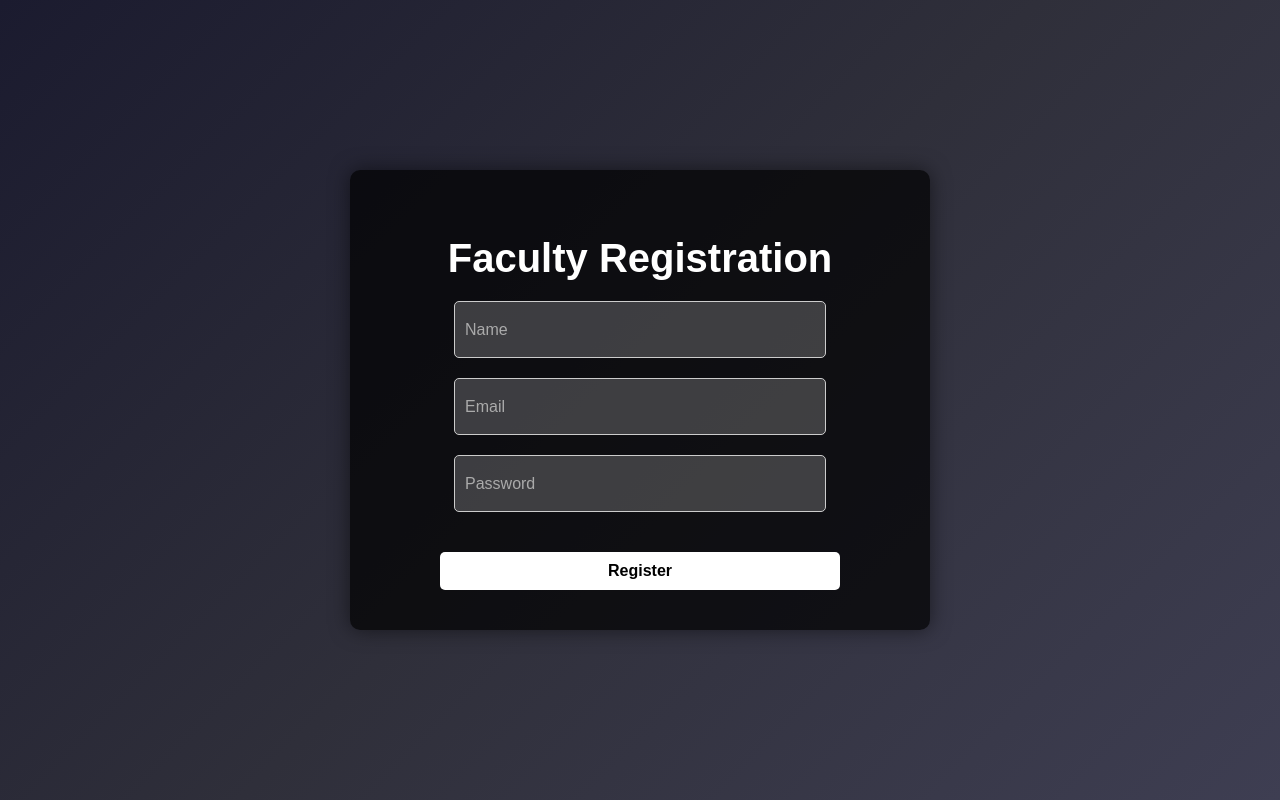
After one commit to KarthikeyanJ04/AcadMaster, a Flask app: template templates/faculty_register.html in a window 1280 px wide. The commit adds this page. Run offline with Flask 3, Linux system fonts and the light colour scheme; the template is opened without the code that fills it, so the values that code supplies are empty.

Commit message:
Faculty register page added

```diff
--- a/app.py
+++ b/app.py
@@ -61,6 +61,15 @@ def initialize_database():
                     university_seat_number VARCHAR(20),
                     subject_code VARCHAR(10),
                     subject_name VARCHAR(100)
+                )
+            """)
+
+            cursor.execute("""
+                CREATE TABLE IF NOT EXISTS faculty (
+                    id INT AUTO_INCREMENT PRIMARY KEY,
+                    name VARCHAR(100),
+                    email VARCHAR(100) UNIQUE,
+                    password VARCHAR(255)
                 )
             """)
 
@@ -303,6 +312,45 @@ def login():
         # Invalid credentials
         return jsonify({'success': False, 'message': 'Invalid email or password.'}), 401
 
+@app.route('/register-faculty', methods=['POST'])
+def register_faculty():
+    data = request.json
+    name = data.get('name')
+    email = data.get('email')
+    password = data.get('password')
+
+    if not all([name, email, password]):
+        return jsonify({'message': 'All fields are required'}), 400
+
+    try:
+        connection = get_db_connection()
+        if not connection:
+            return jsonify({'message': 'Database connection failed'}), 500
+        cursor = connection.cursor(dictionary=True)
+
+        # Check if faculty already exists by email
+        cursor.execute("SELECT * FROM faculty WHERE email = %s", (email,))
+        if cursor.fetchone():
+            return jsonify({'message': 'Faculty already registered'}), 409
+
+        # Hash the password and insert faculty data into the table
+        hashed_password = bcrypt.hashpw(password.encode('utf-8'), bcrypt.gensalt()).decode('utf-8')
+        cursor.execute("""
+            INSERT INTO faculty (name, email, password)
+            VALUES (%s, %s, %s)
+        """, (name, email, hashed_password))
+        connection.commit()
+
+        return jsonify({'message': 'Faculty registered successfully!'}), 201
+    except Error as e:
+        print(f"Error during faculty registration: {e}")
+        return jsonify({'message': 'Internal server error'}), 500
+    finally:
+        if connection:
+            cursor.close()
+            connection.close()
+
+
 
 if __name__ == '__main__':
     initialize_database()
--- /dev/null
+++ b/templates/faculty_register.html
@@ -0,0 +1,146 @@
+<!DOCTYPE html>
+<html lang="en">
+<head>
+    <meta charset="UTF-8">
+    <meta name="viewport" content="width=device-width, initial-scale=1.0">
+    <title>Faculty Registration</title>
+    <style>
+        body {
+            margin: 0;
+            font-family: 'Poppins', sans-serif;
+            background: linear-gradient(135deg, #1a1a2e, #2e2e38, #3c3c50);
+            background-size: 400% 400%;
+            display: flex;
+            justify-content: center;
+            align-items: center;
+            height: 100vh;
+            color: #fff;
+            animation: subtleGradientShift 30s ease infinite;
+        }
+
+        @keyframes subtleGradientShift {
+            0% { background: linear-gradient(135deg, #1a1a2e, #2e2e38, #3c3c50); }
+            33% { background: linear-gradient(135deg, #1b1b2f, #2f2f3a, #3e3e52); }
+            66% { background: linear-gradient(135deg, #1c1c30, #31313b, #404054); }
+            100% { background: linear-gradient(135deg, #1a1a2e, #2e2e38, #3c3c50); }
+        }
+
+        .container {
+            text-align: center;
+            background: rgba(0, 0, 0, 0.7);
+            padding: 40px;
+            border-radius: 10px;
+            box-shadow: 0 0 20px rgba(0, 0, 0, 0.5);
+            width: 100%;
+            max-width: 500px;
+        }
+
+        h1 {
+            font-size: 2.5rem;
+            margin-bottom: 20px;
+        }
+
+        .input-group {
+            margin: 20px 0;
+            width: 100%;
+            max-width: 400px; /* Max width for inputs */
+            margin-left: auto;
+            margin-right: auto;
+        }
+
+        label {
+            display: block;
+            font-size: 1rem;
+            margin-bottom: 5px;
+            text-align: left;
+        }
+
+        input::placeholder {
+            color: #aaa; /* Light color for placeholder */
+            /* Optional: italicize the placeholder */
+        }
+
+        input {
+            padding: 10px;
+            border: 1px solid #ccc;
+            border-radius: 5px;
+            width: 350px; /* Full width for input fields */
+            height: 35px;
+            background-color: rgba(255, 255, 255, 0.2);
+            color: #fff;
+            font-size: 1rem;
+        }
+
+        button {
+            padding: 10px 20px;
+            background-color: #fff;
+            border: none;
+            border-radius: 5px;
+            color: #000;
+            font-weight: bold;
+            cursor: pointer;
+            font-size: 1rem;
+            transition: all 0.3s ease;
+            margin-top: 20px;
+            width: 100%; /* Full width for button */
+            max-width: 400px; /* Match the max width of the input fields */
+            margin-left: auto;
+            margin-right: auto;
+        }
+
+        button:hover {
+            background-color: #000;
+            color: #fff;
+        }
+    </style>
+</head>
+<body>
+    <div class="container">
+        <h1>Faculty Registration</h1>
+        <form action="/register-faculty" method="POST">
+            <div class="input-group">
+                <input type="text" id="name" name="name" placeholder="Name" required>
+            </div>
+
+            <div class="input-group">
+                <input type="email" id="email" name="email" placeholder="Email" required>
+            </div>
+
+            <div class="input-group">
+                <input type="password" id="password" name="password" placeholder="Password" required>
+            </div>
+
+            <button type="submit">Register</button>
+        </form>
+    </div>
+    <script>
+        document.getElementById("faculty-register-form").addEventListener("submit", function(event) {
+            event.preventDefault();
+
+            const name = document.getElementById('name').value;
+            const email = document.getElementById('email').value;
+            const password = document.getElementById('password').value;
+
+            fetch('/register-faculty', {
+                method: 'POST',
+                headers: {
+                    'Content-Type': 'application/json',
+                },
+                body: JSON.stringify({ name, email, password })
+            })
+            .then(response => response.json())
+            .then(data => {
+                if (data.message === 'Faculty registered successfully!') {
+                    alert('Faculty registered successfully!');
+                    // Redirect or clear form, etc.
+                } else {
+                    alert(data.message); // Show error message
+                }
+            })
+            .catch(error => {
+                console.error('Error:', error);
+            });
+        });
+    </script>
+</body>
+</html>
--- a/templates/index.html
+++ b/templates/index.html
@@ -117,7 +117,7 @@
       <div class="button">
         Faculty
         <div class="dropdown">
-          <button onclick="window.location.href='/register-page'">Register</button>
+          <button onclick="window.location.href='/register-faculty'">Register</button>
           <button onclick="window.location.href='/login-page'">Login</button>
         </div>
       </div>
```
